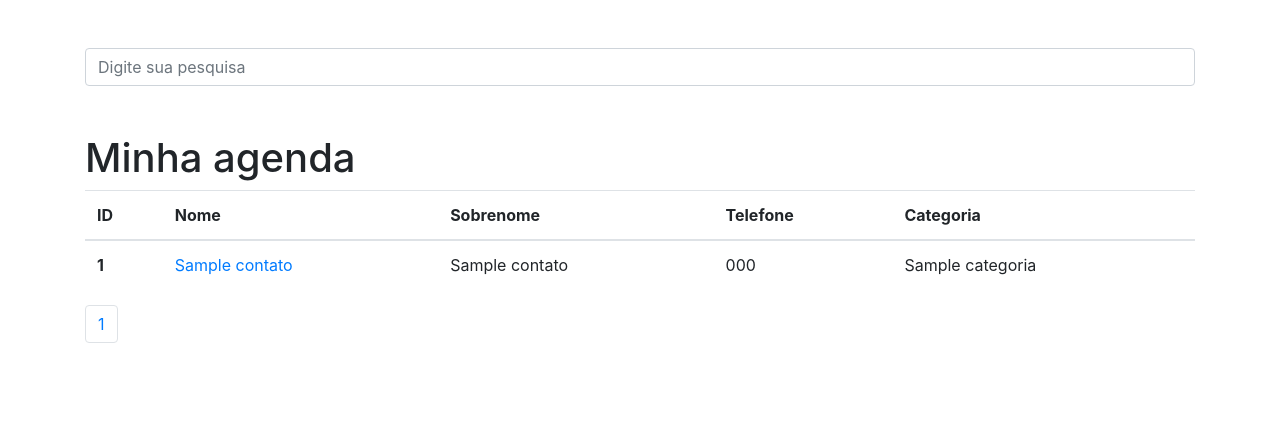
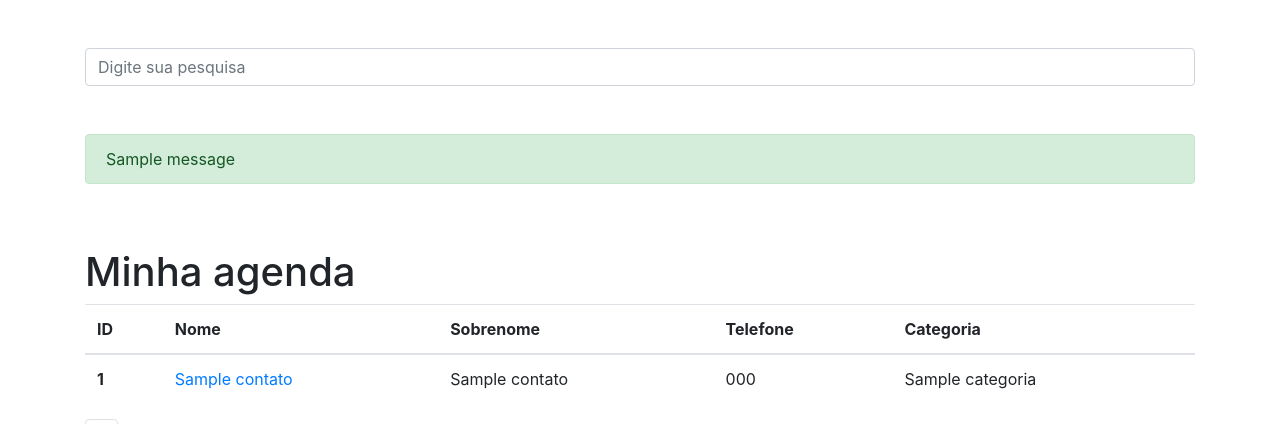
Before and after one commit to robinson-1985/agenda, a Django app: page / in a window 1280 px wide. Shown: the part 56-480 px from the top of the page. Run offline with Django 4.2, Linux system fonts and the light colour scheme; tables that the repository leaves empty hold one stand-in row (values such as "Sample post"); one stand-in notice (Sample message) is shown; some libraries are stand-ins or nearby versions.

Commit message:
Mensagens com Django Messages

```diff
--- a/contatos/views.py
+++ b/contatos/views.py
@@ -1,9 +1,10 @@
-from django.shortcuts import render, get_object_or_404
+from django.shortcuts import render, get_object_or_404, redirect
 from django.http import Http404
 from .models import Contato
 from django.core.paginator import Paginator
 from django.db.models import Q, Value
 from django.db.models.functions import Concat
+from django.contrib import messages
 
 
 def index(request):
@@ -34,11 +35,13 @@ def busca(request):
     termo = request.GET.get('termo')
 
     if termo is None or not termo:
-        raise Http404()
+        messages.add_message(
+            request,
+            messages.ERROR,
+            'Campo termo não pode ficar em branco')
+        return redirect(index)
 
     campos = Concat('nome', Value(' '), 'sobrenome')
-
-    print(termo)
 
     contatos = Contato.objects.annotate(
         nome_completo=campos
--- a/templates/base.html
+++ b/templates/base.html
@@ -24,6 +24,7 @@
                           id="search-input"
                           placeholder="Digite sua pesquisa"
                           name="termo">
+                    {% include 'parciais/_messages.html' %}
                 </div>
               </div>
             </form>
--- /dev/null
+++ b/templates/parciais/_messages.html
@@ -0,0 +1,8 @@
+{% if messages %}
+<br><br>
+    {% for message in messages %}
+      <div class="alert {{ message.tags }}" role="alert">
+        {{ message }}
+      </div>
+    {% endfor %}
+{% endif %}
```
Also changed, not shown: agenda/settings.py (+11 -0 lines).
